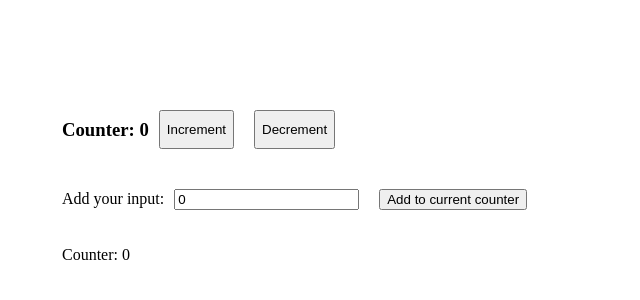
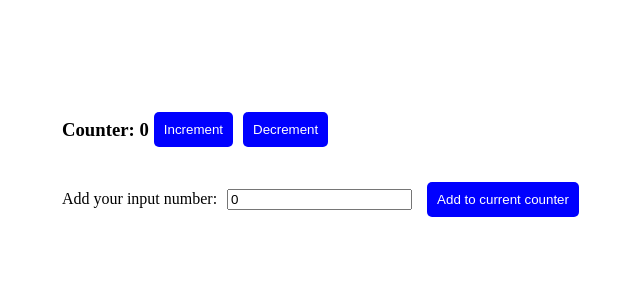
Before and after one commit to prolajumokeoni/react-hooks, a React (Create React App) app: page /counter in a window 1280 px wide. Shown: the top 300 px of the page, without its empty margins (262-902 px from the left). Built offline with nearby package versions, Linux system fonts and the light colour scheme.

Commit message:
Update styles add validation

```diff
--- /dev/null
+++ b/src/App.css
@@ -0,0 +1,9 @@
+
+button {
+  margin: 5px;
+  padding: 10px;
+  color: white;
+  background-color: blue;
+  border: none;
+  border-radius: 5px;
+}
--- a/src/App.js
+++ b/src/App.js
@@ -2,6 +2,7 @@ import React from "react";
 import { Routes, Route } from "react-router-dom";
 import Login from "./component/Login";
 import Counter from "./component/Counter";
+import './App.css'
 
 function App() {
   return (
--- a/src/component/Counter.css
+++ b/src/component/Counter.css
@@ -3,11 +3,8 @@
  width: 50%;
 }
 
-.btn-conrainer {
+.btn-container {
   display: flex;
+  align-items: center;
   margin: 10px 0;
 }
-
-button {
-  margin: 10px;
-}
--- a/src/component/Counter.js
+++ b/src/component/Counter.js
@@ -21,17 +21,17 @@ function Counter() {
 
   return (
     <div className="container">
-      <div className="btn-conrainer">
+      <div className="btn-container">
         <h3>Counter: {counter}</h3>
         <button onClick={increment}>Increment</button>
+        <br />
         <button onClick={decrement}>Decrement</button>
       </div>
       <label>
-        Add your input:
+        Add your input number:
         <input type="number" value={amount} onChange={handleChange} />
       </label>
       <button onClick={handleSubmit}>Add to current counter</button>
-      <p>Counter: {counter}</p>
     </div>
   );
 }
--- a/src/component/Login.css
+++ b/src/component/Login.css
@@ -1,6 +1,7 @@
 .form-wrapper {
 	margin: 100px auto;
 	width: 80%;
+	text-align: center;
 }
 
 input {
--- a/src/component/Login.js
+++ b/src/component/Login.js
@@ -31,7 +31,7 @@ function Login() {
     <form onSubmit={handleSubmit} className="form-wrapper">
       <label>
         Username:
-        <input type="text" value={username} onChange={handleUsernameChange} />
+        <input type="text" value={username} onChange={handleUsernameChange} required />
       </label>
       <br />
       <label>
@@ -40,6 +40,7 @@ function Login() {
           type="email"
           value={email}
           onChange={handleEmailChange}
+          required
         />
       </label>
       <br />
@@ -49,6 +50,7 @@ function Login() {
           type="password"
           value={password}
           onChange={handlePasswordChange}
+          required
         />
       </label>
       <br />
```
Also changed, not shown: 1 other file (tests, documents, lock files or other folders).
